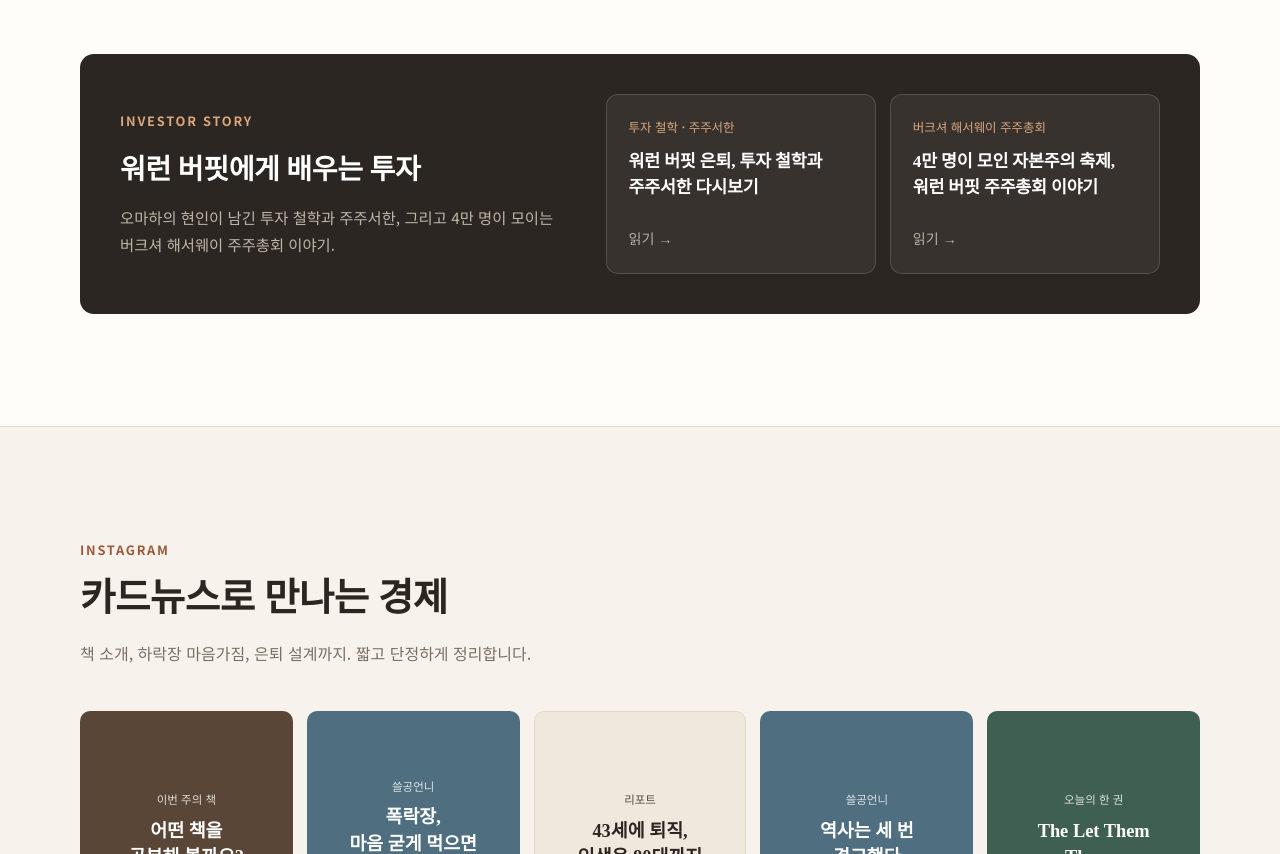
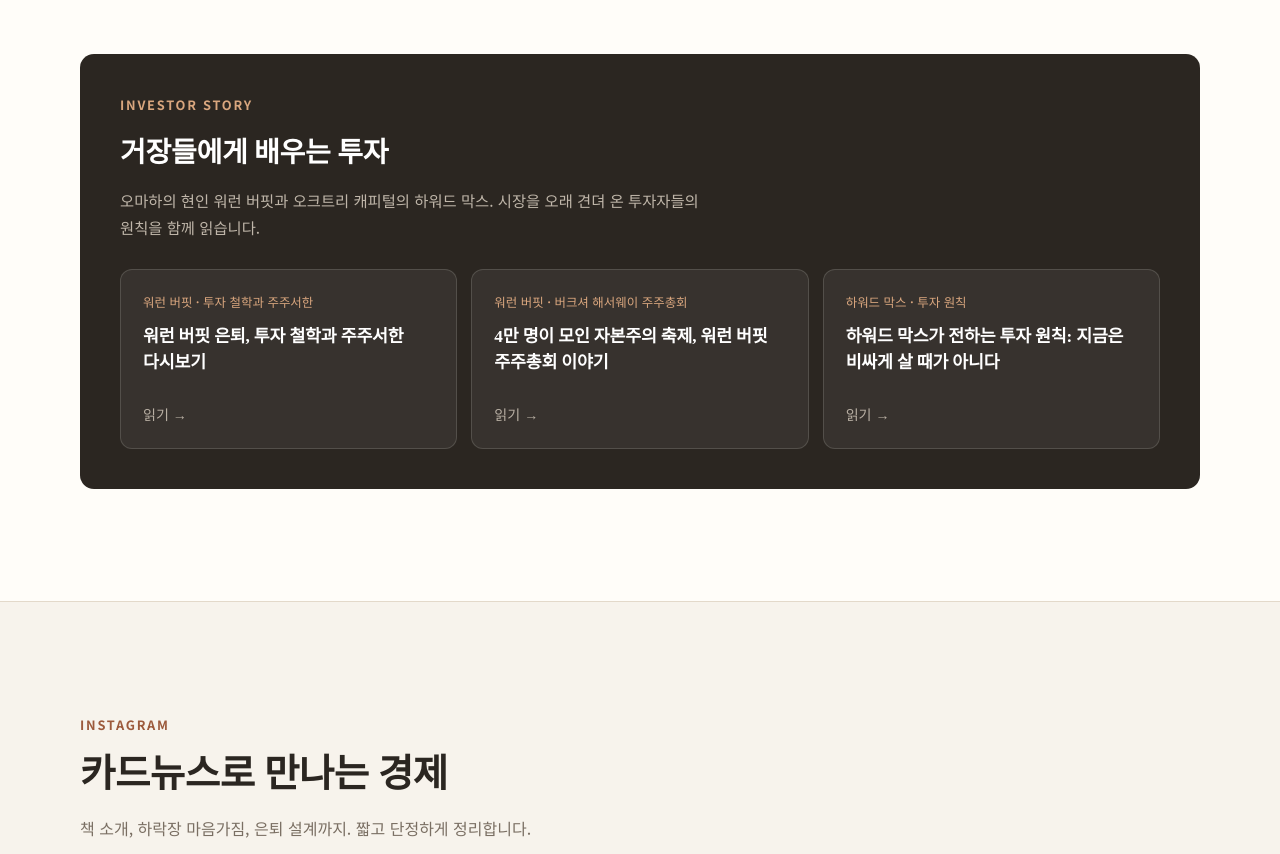
Before and after one commit to passion-econclass/passion-econclass.github.io, a plain HTML site: page index.html in a window 1280 px wide. Shown: the part 6587-7441 px from the top of the page. Drawn offline with Linux system fonts and the light colour scheme.

Commit message:
Add Howard Marks post to investor story block
Co-Authored-By: Claude Opus 5.5 <noreply@anthropic.com>
Claude-Session: https://claude.ai/code/session_01WZcmb3VYy9mxJHMmbQcmGU

```diff
--- a/index.html
+++ b/index.html
@@ -199,17 +199,17 @@ section.alt{background:var(--paper);border-block:1px solid var(--line)}
 @media (max-width:640px){.tier{grid-template-columns:1fr}.tier-label{flex-direction:row;align-items:baseline;gap:10px;padding:14px 18px;border-left:0;border-top:3px solid var(--t)}.tier-links a{padding:14px 18px}}
 
 /* buffett */
-.buffett{margin-top:56px;display:grid;grid-template-columns:.9fr 1.1fr;gap:32px;align-items:center;padding:40px;border-radius:var(--radius);background:var(--ink);color:#d9cfc1}
+.buffett{margin-top:56px;display:grid;grid-template-columns:1fr;gap:28px;padding:40px;border-radius:var(--radius);background:var(--ink);color:#d9cfc1}
 .buffett .label{color:#d9a67e}
 .buffett-intro h3{color:#fff;font-size:clamp(1.4rem,2.8vw,1.75rem);margin-bottom:10px}
-.buffett-intro p{font-size:.96rem;opacity:.85}
-.buffett-cards{display:grid;grid-template-columns:1fr 1fr;gap:14px}
+.buffett-intro p{font-size:.96rem;opacity:.85;max-width:620px}
+.buffett-cards{display:grid;grid-template-columns:repeat(3,1fr);gap:14px}
 .buffett-cards a{display:flex;flex-direction:column;gap:10px;padding:22px;min-height:180px;border-radius:12px;background:rgba(255,253,249,.06);border:1px solid rgba(255,253,249,.14);transition:background .2s,border-color .2s}
 .buffett-cards a:hover{background:rgba(255,253,249,.11);border-color:rgba(255,253,249,.3)}
 .buffett-cards .kind{font-size:.78rem;color:#d9a67e;font-weight:500}
 .buffett-cards h4{color:#fff;font-size:1.08rem;line-height:1.5;flex:1}
 .buffett-cards .go{font-size:.88rem;opacity:.8}
-@media (max-width:880px){.buffett{grid-template-columns:1fr;padding:30px 24px}}
+@media (max-width:880px){.buffett{padding:30px 24px}.buffett-cards{grid-template-columns:1fr 1fr}}
 @media (max-width:540px){.buffett-cards{grid-template-columns:1fr}.buffett-cards a{min-height:0}}
 
 /* instagram */
@@ -471,18 +471,23 @@ footer a:hover{color:var(--ink)}
     <div class="buffett reveal">
       <div class="buffett-intro">
         <span class="label">INVESTOR STORY</span>
-        <h3 class="serif">워런 버핏에게 배우는 투자</h3>
-        <p>오마하의 현인이 남긴 투자 철학과 주주서한, 그리고 4만 명이 모이는 버크셔 해서웨이 주주총회 이야기.</p>
+        <h3 class="serif">거장들에게 배우는 투자</h3>
+        <p>오마하의 현인 워런 버핏과 오크트리 캐피털의 하워드 막스. 시장을 오래 견뎌 온 투자자들의 원칙을 함께 읽습니다.</p>
       </div>
       <div class="buffett-cards">
         <a href="https://blog.naver.com/passionchoi55/223879674079" target="_blank" rel="noopener">
-          <span class="kind">투자 철학 · 주주서한</span>
+          <span class="kind">워런 버핏 · 투자 철학과 주주서한</span>
           <h4 class="serif">워런 버핏 은퇴, 투자 철학과 주주서한 다시보기</h4>
           <span class="go">읽기 →</span>
         </a>
         <a href="https://blog.naver.com/passionchoi55/223866584348" target="_blank" rel="noopener">
-          <span class="kind">버크셔 해서웨이 주주총회</span>
+          <span class="kind">워런 버핏 · 버크셔 해서웨이 주주총회</span>
           <h4 class="serif">4만 명이 모인 자본주의 축제, 워런 버핏 주주총회 이야기</h4>
+          <span class="go">읽기 →</span>
+        </a>
+        <a href="https://blog.naver.com/passionchoi55/223997577523" target="_blank" rel="noopener">
+          <span class="kind">하워드 막스 · 투자 원칙</span>
+          <h4 class="serif">하워드 막스가 전하는 투자 원칙: 지금은 비싸게 살 때가 아니다</h4>
           <span class="go">읽기 →</span>
         </a>
       </div>
```
